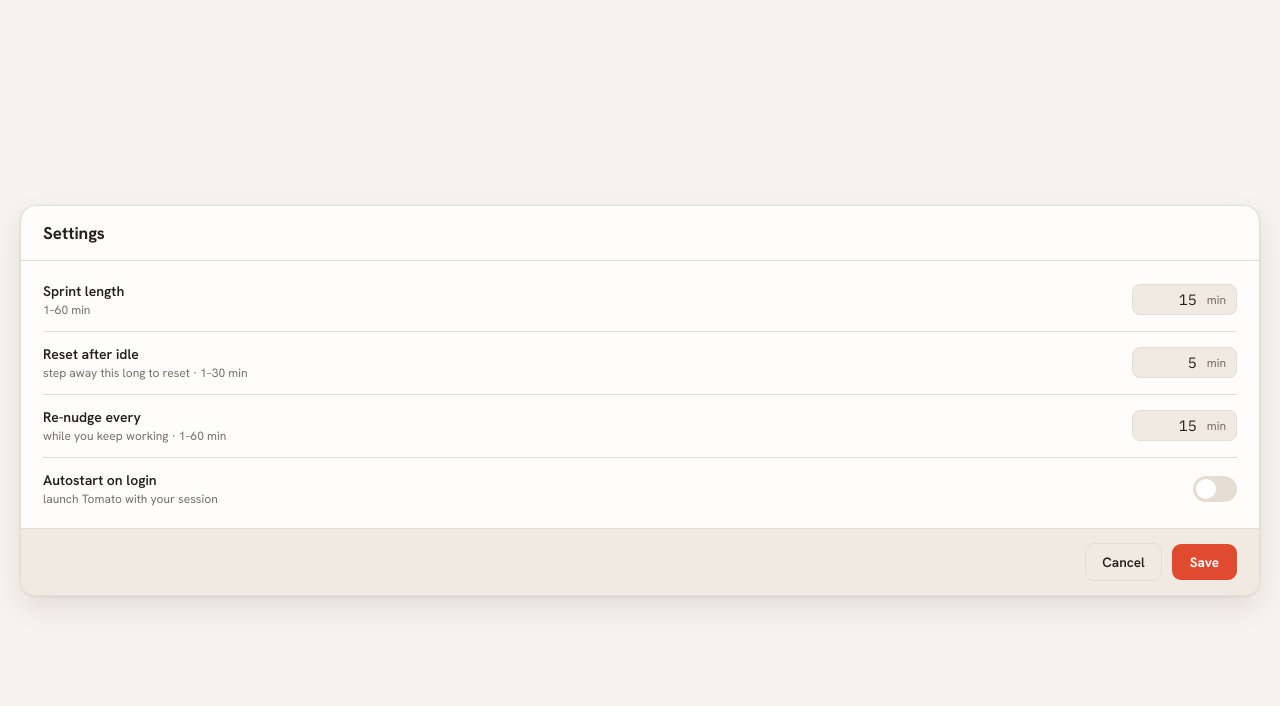
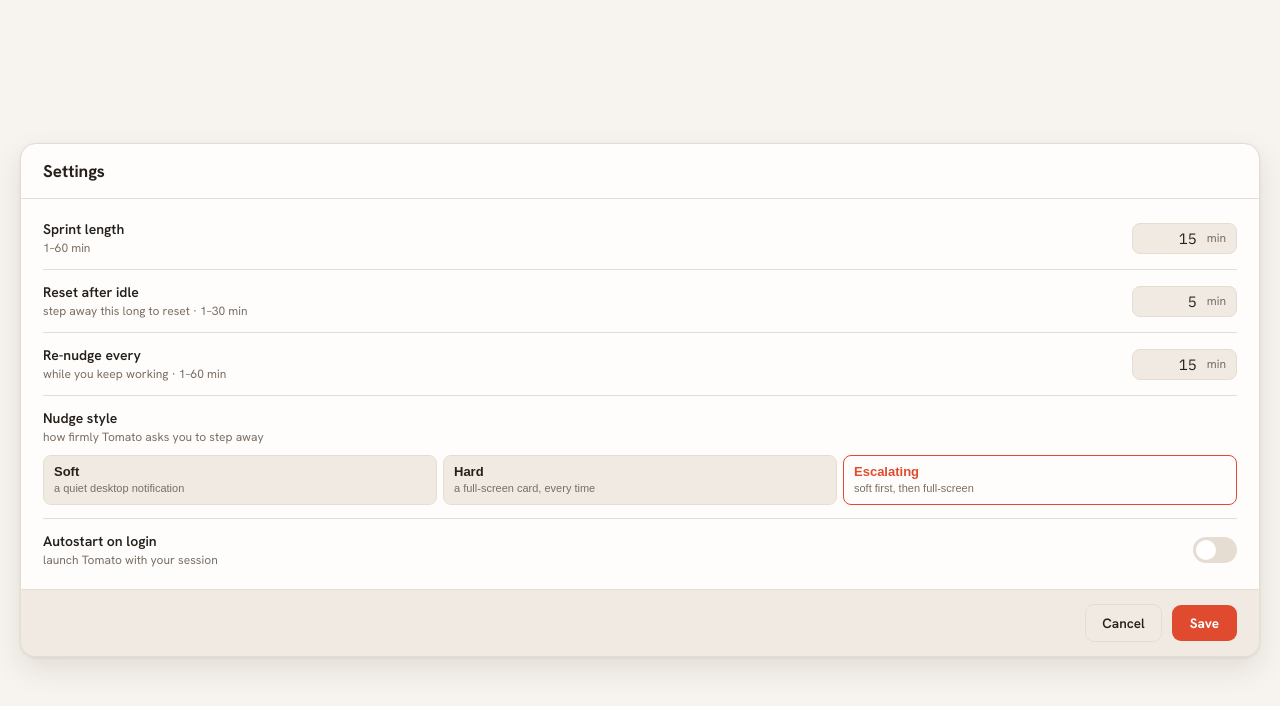
Before and after one commit to carmelosantana/tomato-desktop, a website built with Vite: page src/settings.html in a window 1280 px wide. Built offline with nearby package versions, Linux system fonts and the light colour scheme.

Commit message:
feat(settings): nudge style segmented control (soft/hard/escalating)
Stacked row (title above, control full-width below) — three labelled options do
not fit beside .row-text in a 560px window. SETTINGS_H 512 -> 608 because the
window is sized to its card and not resizable.

```diff
--- a/src/main.ts
+++ b/src/main.ts
@@ -57,7 +57,7 @@ const ONBOARDING_H = 560;
 
 /** Settings window logical size (px), per the design's Settings screen. */
 const SETTINGS_W = 560;
-const SETTINGS_H = 512;
+const SETTINGS_H = 608;
 
 /** Stats window logical size (px). */
 const STATS_W = 720;
--- a/src/settings.html
+++ b/src/settings.html
@@ -76,6 +76,28 @@
           </div>
         </div>
 
+        <!-- Nudge style -->
+        <div class="row stack">
+          <div class="row-text">
+            <div class="row-title">Nudge style</div>
+            <div class="row-sub">how firmly Tomato asks you to step away</div>
+          </div>
+          <div class="seg" id="nudge-mode" role="radiogroup" aria-label="Nudge style">
+            <button type="button" class="seg-opt" data-mode="soft" role="radio" aria-checked="false">
+              <span class="seg-label">Soft</span>
+              <span class="seg-sub">a quiet desktop notification</span>
+            </button>
+            <button type="button" class="seg-opt" data-mode="hard" role="radio" aria-checked="false">
+              <span class="seg-label">Hard</span>
+              <span class="seg-sub">a full-screen card, every time</span>
+            </button>
+            <button type="button" class="seg-opt" data-mode="escalating" role="radio" aria-checked="false">
+              <span class="seg-label">Escalating</span>
+              <span class="seg-sub">soft first, then full-screen</span>
+            </button>
+          </div>
+        </div>
+
         <!-- Autostart -->
         <div class="row last">
           <div class="row-text">
--- a/src/settings.ts
+++ b/src/settings.ts
@@ -23,6 +23,8 @@ import {
   RENUDGE_BOUNDS,
 } from "./core/settingsForm";
 import { applyTheme, resolveTheme } from "./core/theme";
+import { isNudgeMode } from "./core/nudge";
+import type { NudgeMode } from "./core/nudge";
 
 const $ = <T extends HTMLElement = HTMLElement>(id: string): T => {
   const el = document.getElementById(id);
@@ -45,12 +47,15 @@ const sprintEl = $<HTMLInputElement>("sprint");
 const idleEl = $<HTMLInputElement>("idle");
 const renudgeEl = $<HTMLInputElement>("renudge");
 const autostartEl = $<HTMLButtonElement>("autostart");
+const segEl = $("nudge-mode");
 const saveEl = $<HTMLButtonElement>("save");
 const cancelEl = $<HTMLButtonElement>("cancel");
 const msgEl = $("msg");
 
 // Local UI state that is not a plain form value.
 let autostartOn = false;
+// Selected nudge mode; local until Save, like every other field.
+let nudgeMode: NudgeMode = DEFAULT_CONFIG.nudge_mode;
 // onboarded is set by first-run onboarding; preserve whatever is stored.
 let onboarded = DEFAULT_CONFIG.onboarded;
 
@@ -76,6 +81,19 @@ autostartEl.addEventListener("click", () => {
   renderAutostart();
 });
 
+// --- nudge style segmented control -----------------------------------------
+function renderMode(): void {
+  for (const opt of segEl.querySelectorAll<HTMLButtonElement>(".seg-opt")) {
+    opt.setAttribute("aria-checked", String(opt.dataset.mode === nudgeMode));
+  }
+}
+segEl.addEventListener("click", (e) => {
+  const opt = (e.target as HTMLElement).closest<HTMLButtonElement>(".seg-opt");
+  if (!opt || !isNudgeMode(opt.dataset.mode)) return;
+  nudgeMode = opt.dataset.mode;
+  renderMode();
+});
+
 // --- load ------------------------------------------------------------------
 async function load(): Promise<void> {
   syncTheme();
@@ -90,6 +108,8 @@ async function load(): Promise<void> {
   idleEl.value = toMinField(cfg.idle_reset_s);
   renudgeEl.value = toMinField(cfg.renudge_every_s);
   onboarded = cfg.onboarded;
+  nudgeMode = cfg.nudge_mode;
+  renderMode();
 
   // Reflect the real login-item state so the toggle matches reality on reopen.
   try {
@@ -110,7 +130,7 @@ async function save(): Promise<void> {
     sprint_s: minutesToClampedSeconds(parseFloat(sprintEl.value), SPRINT_BOUNDS),
     idle_reset_s: minutesToClampedSeconds(parseFloat(idleEl.value), IDLE_RESET_BOUNDS),
     renudge_every_s: minutesToClampedSeconds(parseFloat(renudgeEl.value), RENUDGE_BOUNDS),
-    nudge_mode: DEFAULT_CONFIG.nudge_mode, // stopgap — Task 5 wires the real control
+    nudge_mode: nudgeMode,
     onboarded, // preserved; set by first-run onboarding
   };
 
--- a/src/styles/settings.css
+++ b/src/styles/settings.css
@@ -105,6 +105,51 @@ body {
   color: var(--text-muted);
 }
 
+/* --- nudge style segmented control ----------------------------------------- */
+.row.stack {
+  display: block;
+}
+.seg {
+  display: flex;
+  gap: 6px;
+  margin-top: 10px;
+}
+.seg-opt {
+  flex: 1;
+  display: flex;
+  flex-direction: column;
+  gap: 2px;
+  padding: 8px 10px;
+  text-align: left;
+  background: var(--surface-2);
+  border: 1px solid var(--border);
+  border-radius: var(--radius-sm);
+  color: var(--text);
+  cursor: pointer;
+  transition:
+    background var(--duration-state) var(--ease-standard),
+    border-color var(--duration-state) var(--ease-standard);
+}
+.seg-opt:hover {
+  border-color: var(--text-muted);
+}
+.seg-opt[aria-checked="true"] {
+  border-color: var(--tomato);
+  background: var(--surface);
+}
+.seg-label {
+  font-size: 13px;
+  font-weight: var(--weight-semibold);
+}
+.seg-opt[aria-checked="true"] .seg-label {
+  color: var(--tomato);
+}
+.seg-sub {
+  font-size: 11px;
+  line-height: 1.3;
+  color: var(--text-muted);
+}
+
 /* --- autostart switch ------------------------------------------------------ */
 .toggle {
   position: relative;
@@ -175,6 +220,7 @@ body {
 }
 
 @media (prefers-reduced-motion: reduce) {
+  .seg-opt,
   .toggle,
   .toggle .knob {
     transition: none;
```
